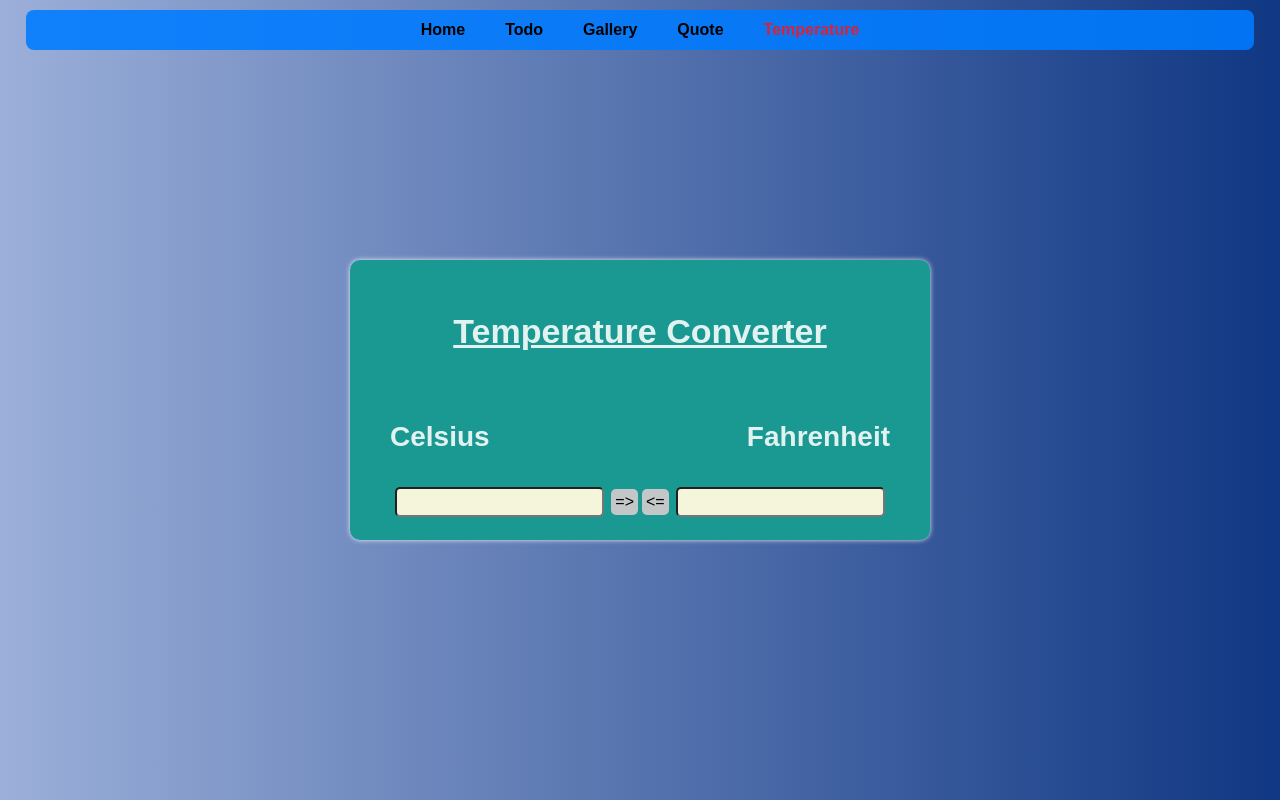
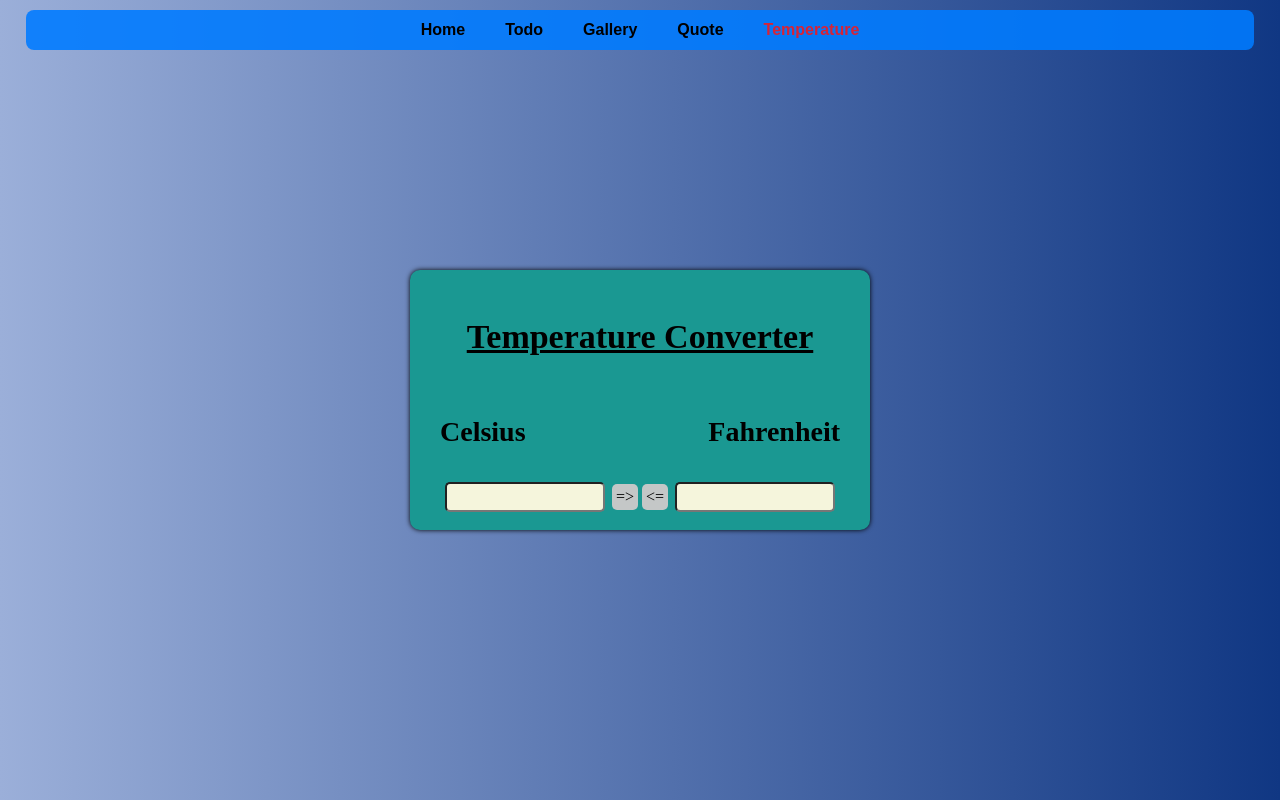
Before and after one commit to AshikParmar/React-Assignments, a React (Vite) app: page /temperature in a window 1280 px wide. Built offline with nearby package versions, Linux system fonts and the light colour scheme.

Commit message:
Temperature updated

```diff
--- a/src/components/TempConverter/Temp.css
+++ b/src/components/TempConverter/Temp.css
@@ -4,15 +4,17 @@
     flex-direction: column;
     justify-content: center;
     height: 200px;
-    width: 500px;
-    padding: 40px;
+    width: 400px;
+    padding: 30px;
     border-radius: 10px;
     box-shadow: 0 0 5px;
+    color: black;
+    font-family: 'Times New Roman', Times, serif;
     background-color: #1a9892;
 }
 
 #title{
-    margin-bottom: 40px;
+    margin-bottom: 30px;
     position: relative;
     display: flex;
     justify-content: center;
```
